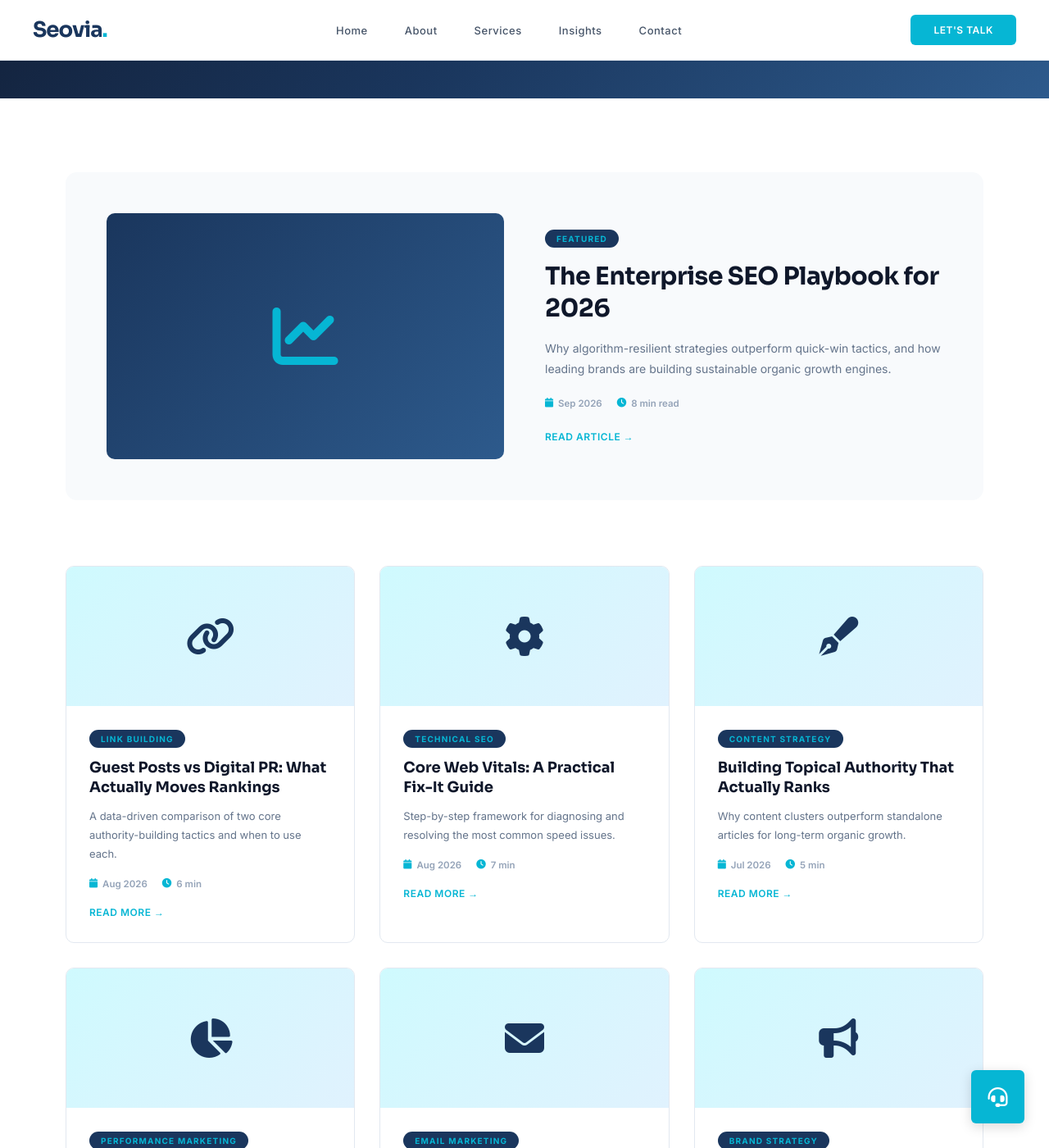
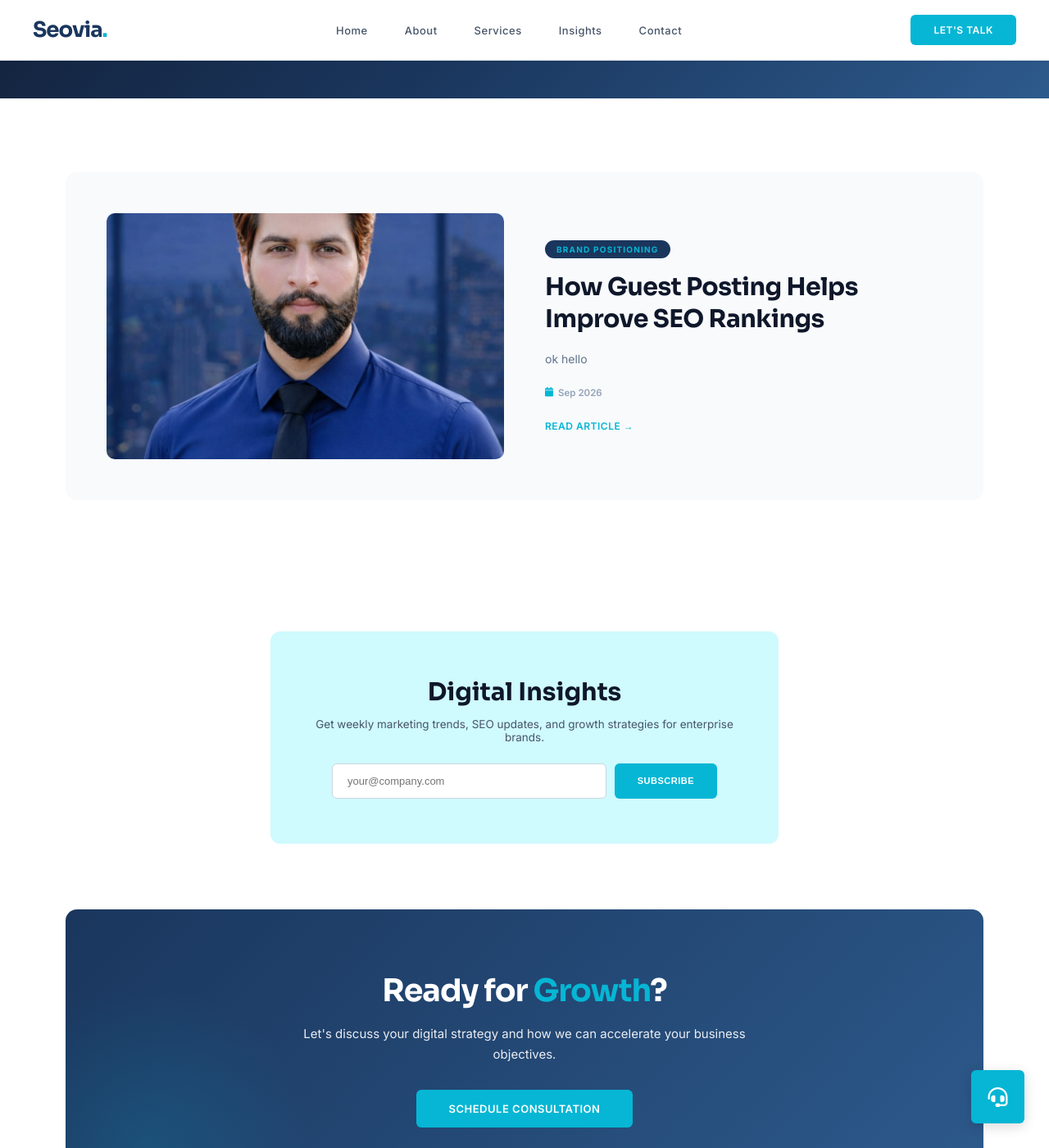
Before and after one commit to Nadeemmayo/seovia.online, a Jekyll site: the page built from blog.html, in a window 1280 px wide and 1400 px high, scrolled down 421 px. Shown: the whole window at 82% size. Built offline with Jekyll 4.4.1, drawn with Linux system fonts in a browser that asks for light colours; some of the changed text lies outside the part shown.

Commit message:
Update blog.html

```diff
--- a/blog.html
+++ b/blog.html
@@ -54,7 +57,8 @@
         .container { max-width: 1200px; margin: 0 auto; padding: 90px 40px; }
 
         .featured-post { display: grid; grid-template-columns: 1fr 1fr; gap: 50px; align-items: center; background: var(--gray); border-radius: 14px; padding: 50px; margin-bottom: 80px; }
-        .featured-visual { width: 100%; height: 300px; background: linear-gradient(135deg, var(--primary), var(--secondary)); border-radius: 10px; display: flex; align-items: center; justify-content: center; font-size: 80px; color: var(--accent); }
+        .featured-visual { width: 100%; height: 300px; background: linear-gradient(135deg, var(--primary), var(--secondary)); border-radius: 10px; display: flex; align-items: center; justify-content: center; font-size: 80px; color: var(--accent); overflow: hidden; }
+        .featured-visual img { width: 100%; height: 100%; object-fit: cover; }
         .post-tag { display: inline-block; background: var(--primary); color: var(--accent); font-size: 10px; font-weight: 700; text-transform: uppercase; letter-spacing: 1.2px; padding: 5px 14px; border-radius: 20px; margin-bottom: 16px; }
         .featured-post h2 { font-family: 'Sora', sans-serif; font-size: 30px; color: var(--dark); margin-bottom: 16px; font-weight: 700; line-height: 1.3; letter-spacing: -0.5px; }
         .featured-post p { font-size: 14px; color: #64748b; line-height: 1.8; margin-bottom: 22px; }
@@ -67,12 +71,15 @@
         .blog-grid { display: grid; grid-template-columns: repeat(auto-fit, minmax(340px, 1fr)); gap: 30px; margin-bottom: 80px; }
         .blog-card { background: var(--white); border: 1px solid #e2e8f0; border-radius: 10px; overflow: hidden; transition: all 0.3s ease; }
         .blog-card:hover { border-color: var(--accent); box-shadow: 0 12px 35px rgba(6, 182, 212, 0.12); transform: translateY(-6px); }
-        .blog-card-visual { width: 100%; height: 170px; background: linear-gradient(135deg, var(--light-accent), #e0f2fe); display: flex; align-items: center; justify-content: center; font-size: 48px; color: var(--primary); }
+        .blog-card-visual { width: 100%; height: 170px; background: linear-gradient(135deg, var(--light-accent), #e0f2fe); display: flex; align-items: center; justify-content: center; font-size: 48px; color: var(--primary); overflow: hidden; }
+        .blog-card-visual img { width: 100%; height: 100%; object-fit: cover; }
         .blog-card-body { padding: 28px; }
         .blog-card .post-tag { margin-bottom: 12px; }
         .blog-card h3 { font-family: 'Sora', sans-serif; font-size: 18px; color: var(--dark); margin-bottom: 12px; font-weight: 700; line-height: 1.35; }
         .blog-card p { font-size: 13px; color: #64748b; line-height: 1.75; margin-bottom: 18px; }
         .blog-card .post-meta { margin-bottom: 16px; }
+
+        .empty-state { text-align: center; padding: 60px 20px; color: #94a3b8; font-size: 14px; }
 
         .newsletter-section { max-width: 620px; margin: 0 auto 80px; padding: 55px 45px; background: var(--light-accent); text-align: center; border-radius: 12px; }
         .newsletter-section h2 { font-family: 'Sora', sans-serif; font-size: 30px; margin-bottom: 12px; font-weight: 700; color: var(--dark); }
@@ -142,79 +149,55 @@
     </section>
 
     <div class="container">
+
+        {% if site.posts.size > 0 %}
+        {% assign featured = site.posts.first %}
         <section class="featured-post">
-            <div class="featured-visual"><i class="fas fa-chart-line"></i></div>
+            <div class="featured-visual">
+                {% if featured.thumbnail %}
+                <img src="{{ featured.thumbnail | relative_url }}" alt="{{ featured.thumbnail_alt | default: featured.title | escape }}">
+                {% else %}
+                <i class="fas fa-chart-line"></i>
+                {% endif %}
+            </div>
             <div>
-                <span class="post-tag">Featured</span>
-                <h2>The Enterprise SEO Playbook for 2026</h2>
-                <p>Why algorithm-resilient strategies outperform quick-win tactics, and how leading brands are building sustainable organic growth engines.</p>
-                <div class="post-meta"><span><i class="fas fa-calendar"></i> Sep 2026</span><span><i class="fas fa-clock"></i> 8 min read</span></div>
-                <a href="#" class="post-link">Read Article →</a>
+                <span class="post-tag">{{ featured.category | default: "Featured" }}</span>
+                <h2>{{ featured.title | escape }}</h2>
+                <p>{{ featured.description | default: featured.excerpt | strip_html | truncate: 160 }}</p>
+                <div class="post-meta">
+                    <span><i class="fas fa-calendar"></i> {{ featured.date | date: "%b %Y" }}</span>
+                </div>
+                <a href="{{ featured.url | relative_url }}" class="post-link">Read Article →</a>
             </div>
         </section>
 
         <section class="blog-grid">
+            {% for post in site.posts offset: 1 %}
             <div class="blog-card">
-                <div class="blog-card-visual"><i class="fas fa-link"></i></div>
+                <div class="blog-card-visual">
+                    {% if post.thumbnail %}
+                    <img src="{{ post.thumbnail | relative_url }}" alt="{{ post.thumbnail_alt | default: post.title | escape }}">
+                    {% else %}
+                    <i class="fas fa-pen-fancy"></i>
+                    {% endif %}
+                </div>
                 <div class="blog-card-body">
-                    <span class="post-tag">Link Building</span>
-                    <h3>Guest Posts vs Digital PR: What Actually Moves Rankings</h3>
-                    <p>A data-driven comparison of two core authority-building tactics and when to use each.</p>
-                    <div class="post-meta"><span><i class="fas fa-calendar"></i> Aug 2026</span><span><i class="fas fa-clock"></i> 6 min</span></div>
-                    <a href="#" class="post-link">Read More →</a>
+                    <span class="post-tag">{{ post.category | default: "Insights" }}</span>
+                    <h3>{{ post.title | escape }}</h3>
+                    <p>{{ post.description | default: post.excerpt | strip_html | truncate: 110 }}</p>
+                    <div class="post-meta">
+                        <span><i class="fas fa-calendar"></i> {{ post.date | date: "%b %Y" }}</span>
+                    </div>
+                    <a href="{{ post.url | relative_url }}" class="post-link">Read More →</a>
                 </div>
             </div>
-            <div class="blog-card">
-                <div class="blog-card-visual"><i class="fas fa-cog"></i></div>
-                <div class="blog-card-body">
-                    <span class="post-tag">Technical SEO</span>
-                    <h3>Core Web Vitals: A Practical Fix-It Guide</h3>
-                    <p>Step-by-step framework for diagnosing and resolving the most common speed issues.</p>
-                    <div class="post-meta"><span><i class="fas fa-calendar"></i> Aug 2026</span><span><i class="fas fa-clock"></i> 7 min</span></div>
-                    <a href="#" class="post-link">Read More →</a>
-                </div>
-            </div>
-            <div class="blog-card">
-                <div class="blog-card-visual"><i class="fas fa-pen-fancy"></i></div>
-                <div class="blog-card-body">
-                    <span class="post-tag">Content Strategy</span>
-                    <h3>Building Topical Authority That Actually Ranks</h3>
-                    <p>Why content clusters outperform standalone articles for long-term organic growth.</p>
-                    <div class="post-meta"><span><i class="fas fa-calendar"></i> Jul 2026</span><span><i class="fas fa-clock"></i> 5 min</span></div>
-                    <a href="#" class="post-link">Read More →</a>
-                </div>
-            </div>
-            <div class="blog-card">
-                <div class="blog-card-visual"><i class="fas fa-chart-pie"></i></div>
-                <div class="blog-card-body">
-                    <span class="post-tag">Performance Marketing</span>
-                    <h3>Measuring Marketing ROI Beyond Vanity Metrics</h3>
-                    <p>The real KPIs enterprise brands should track to prove marketing impact on revenue.</p>
-                    <div class="post-meta"><span><i class="fas fa-calendar"></i> Jul 2026</span><span><i class="fas fa-clock"></i> 6 min</span></div>
-                    <a href="#" class="post-link">Read More →</a>
-                </div>
-            </div>
-            <div class="blog-card">
-                <div class="blog-card-visual"><i class="fas fa-envelope"></i></div>
-                <div class="blog-card-body">
-                    <span class="post-tag">Email Marketing</span>
-                    <h3>Lifecycle Emails That Drive Retention</h3>
-                    <p>Building automated flows that nurture leads without feeling automated.</p>
-                    <div class="post-meta"><span><i class="fas fa-calendar"></i> Jun 2026</span><span><i class="fas fa-clock"></i> 5 min</span></div>
-                    <a href="#" class="post-link">Read More →</a>
-                </div>
-            </div>
-            <div class="blog-card">
-                <div class="blog-card-visual"><i class="fas fa-bullhorn"></i></div>
-                <div class="blog-card-body">
-                    <span class="post-tag">Brand Strategy</span>
-                    <h3>Digital PR: The Underused Authority Lever</h3>
-                    <p>How PR outperforms traditional link building for long-term brand equity.</p>
-                    <div class="post-meta"><span><i class="fas fa-calendar"></i> Jun 2026</span><span><i class="fas fa-clock"></i> 7 min</span></div>
-                    <a href="#" class="post-link">Read More →</a>
-                </div>
-            </div>
+            {% endfor %}
         </section>
+        {% else %}
+        <div class="empty-state">
+            <p>No articles published yet. Check back soon.</p>
+        </div>
+        {% endif %}
 
         <section class="newsletter-section">
             <h2>Digital Insights</h2>
```
Also changed, not shown: other parts of blog.html (+3 -0 lines).
